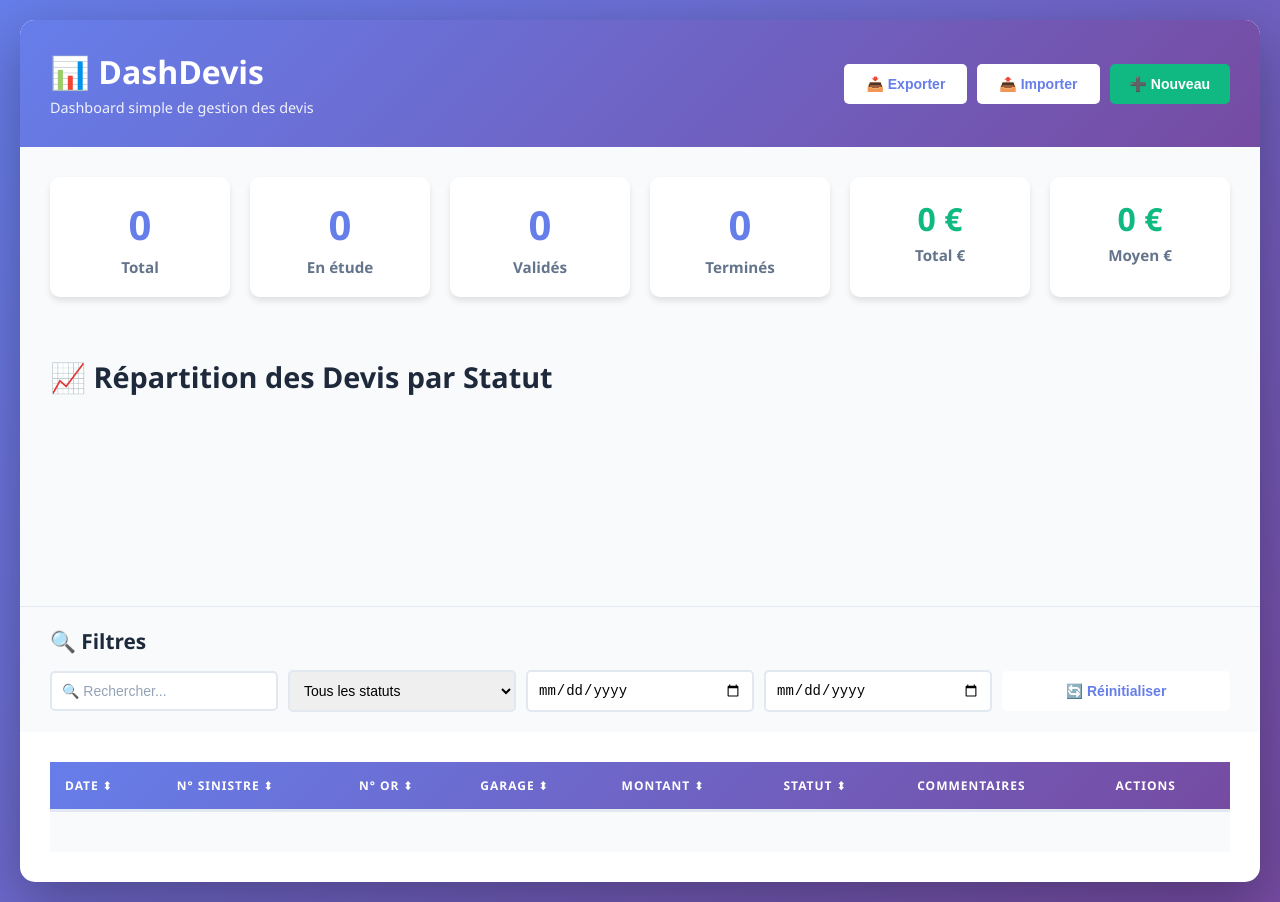
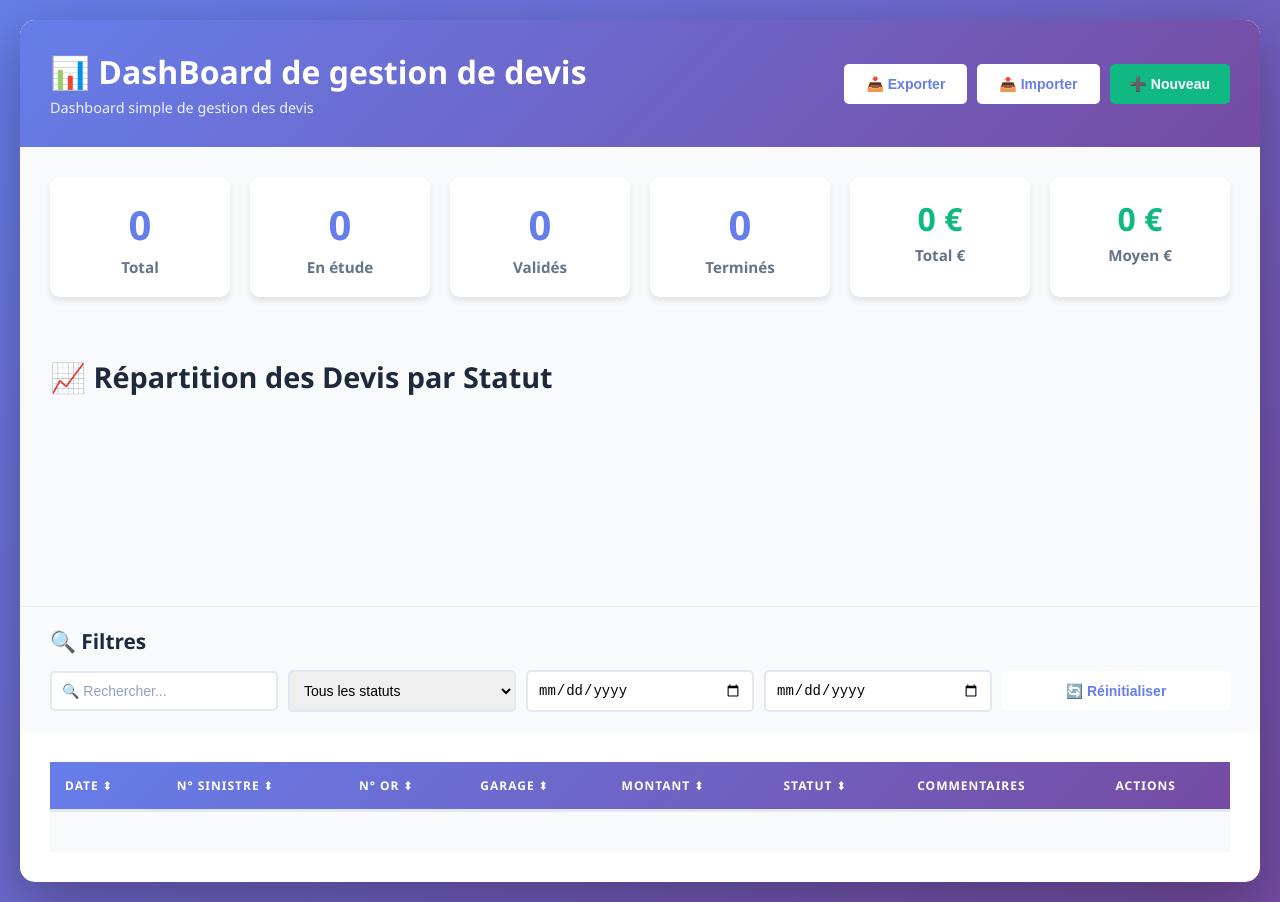
Before and after one commit to 0x7b4/DashDevis, a website: page public/index.html in a window 1280 px wide. Drawn offline with nearby package versions, Linux system fonts and the light colour scheme; no server answers.

Commit message:
Update title and header text in index.html

```diff
--- a/public/index.html
+++ b/public/index.html
@@ -3,7 +3,7 @@
 <head>
   <meta charset="UTF-8" />
   <meta name="viewport" content="width=device-width, initial-scale=1.0" />
-  <title>DashDevis - Simple</title>
+  <title>DashDevis - By Bruno KERBRAT</title>
   <link rel="stylesheet" href="styles.css" />
   <script src="https://cdn.jsdelivr.net/npm/chart.js@4.4.0/dist/chart.umd.min.js"></script>
 </head>
@@ -11,7 +11,7 @@
   <div class="container">
     <header>
       <div>
-        <h1>📊 DashDevis</h1>
+        <h1>📊 DashBoard de gestion de devis</h1>
         <small>Dashboard simple de gestion des devis</small>
       </div>
       <div class="header-actions">
```
